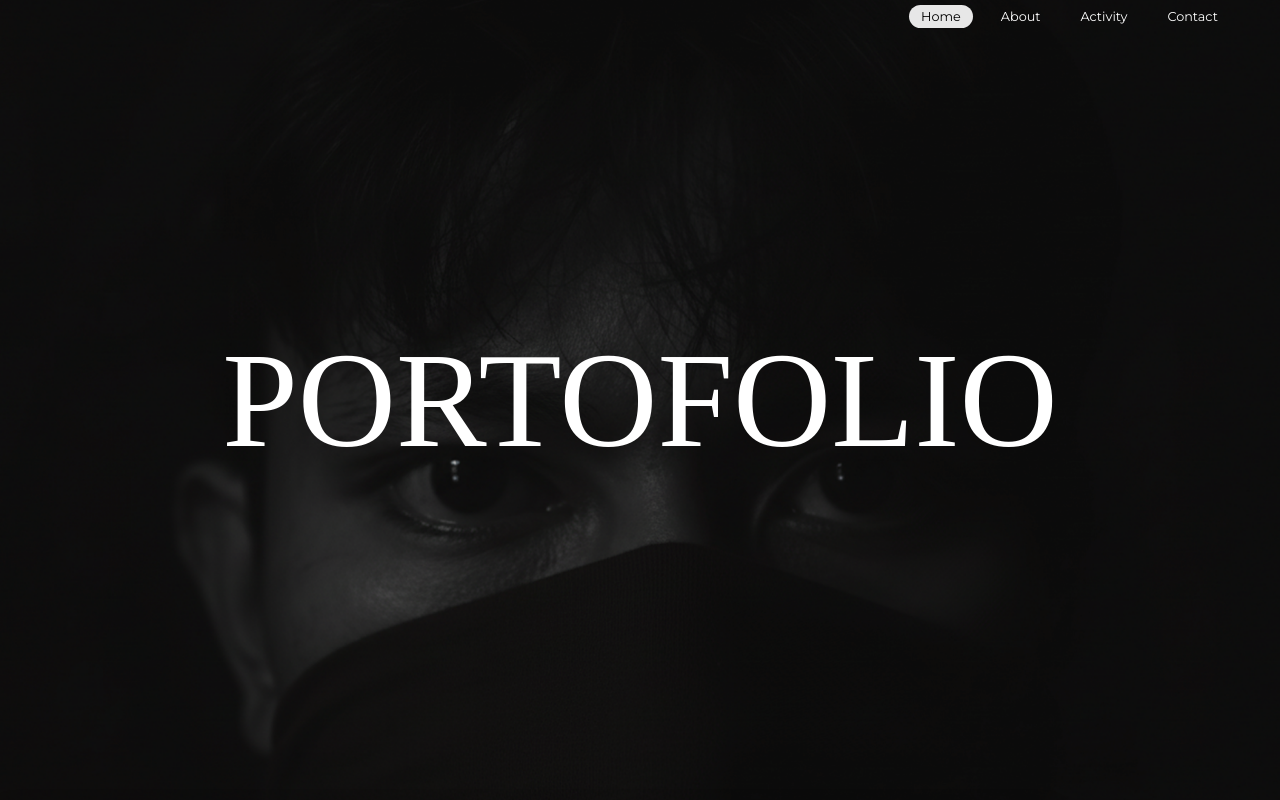
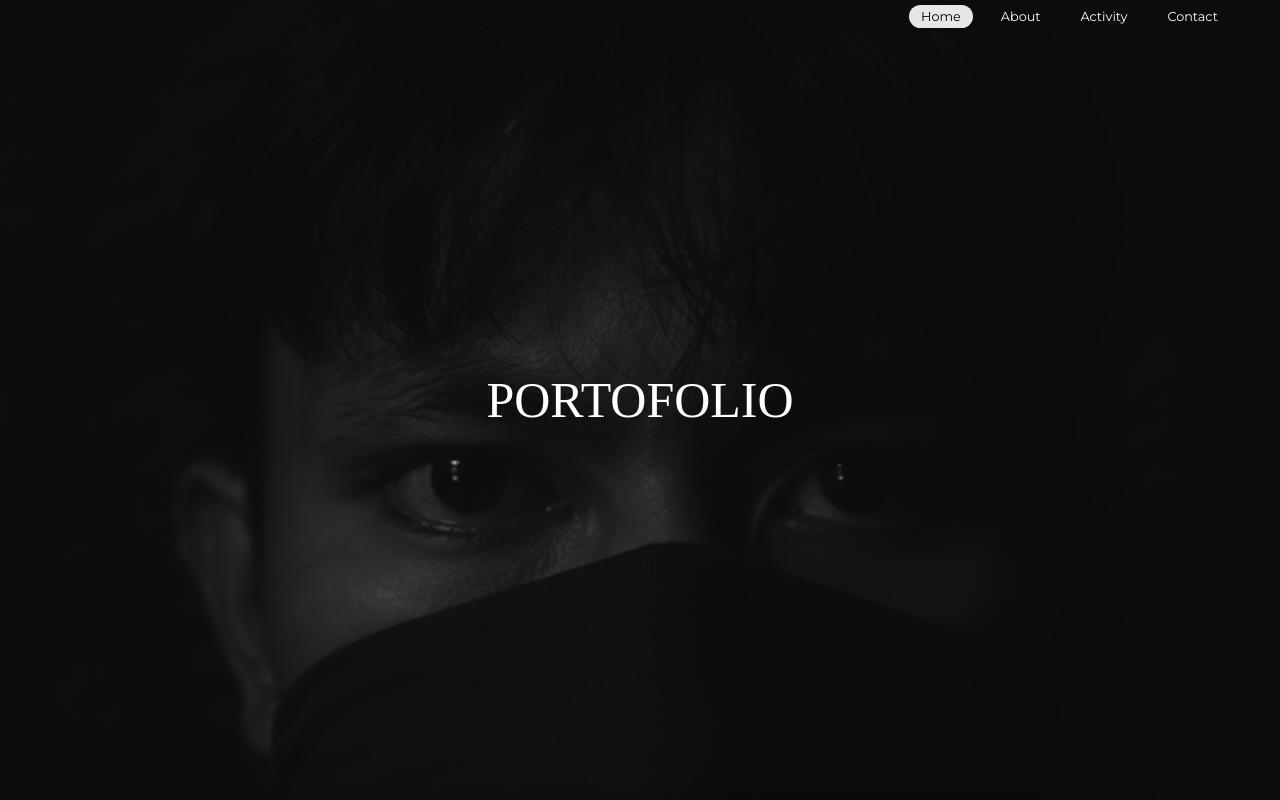
Before and after one commit to rusdimuhammad574-tech/web-portofolio, a plain HTML site: page index.html in a window 1280 px wide. Shown: the top 800 px of the page. Drawn offline with Linux system fonts and the light colour scheme.

Commit message:
Update style.css

```diff
--- a/style.css
+++ b/style.css
@@ -188,7 +188,7 @@ body {
     align-items: center;
     width: 80%;
     height: 100vh;
-    font-size: 8.5rem;
+    font-size: clamp(44px, 30.5vw, 50px);
     font-family: poppins;
 }
 
```
